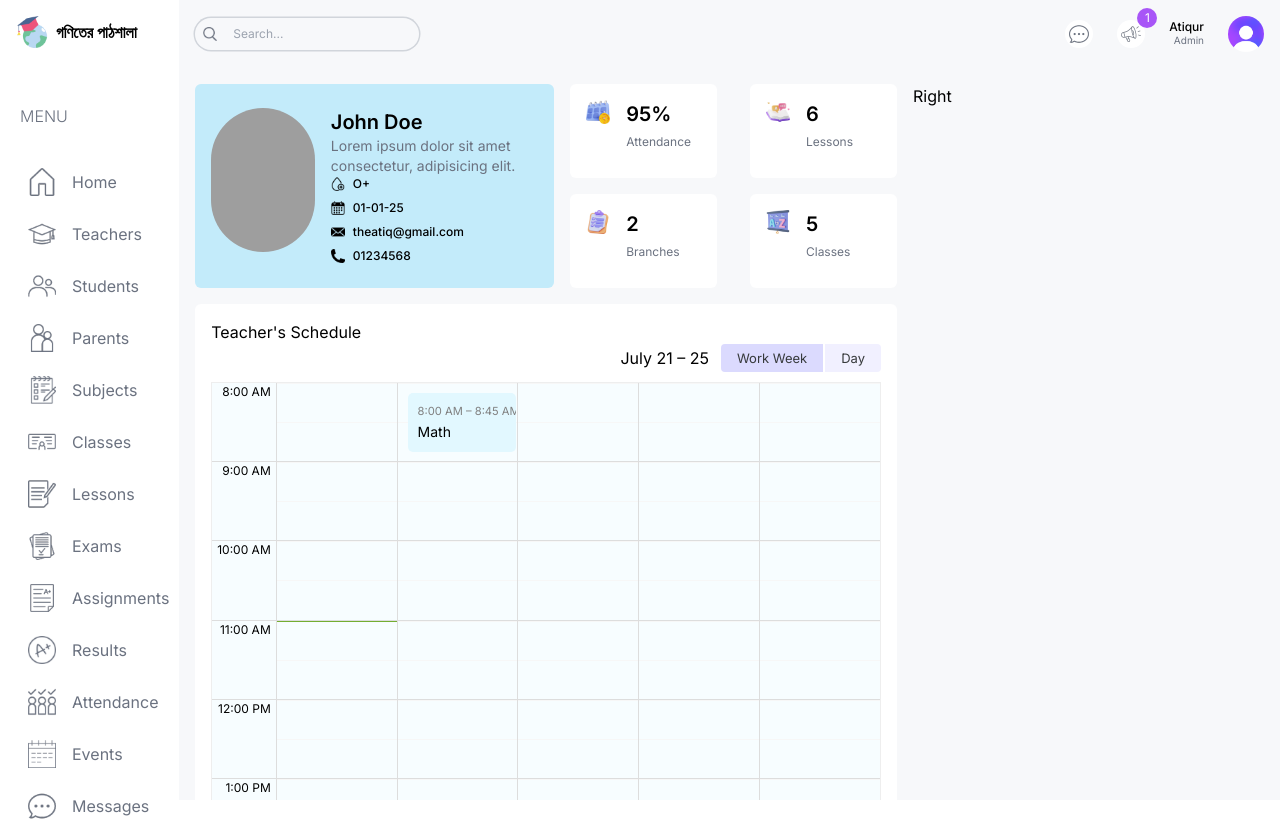
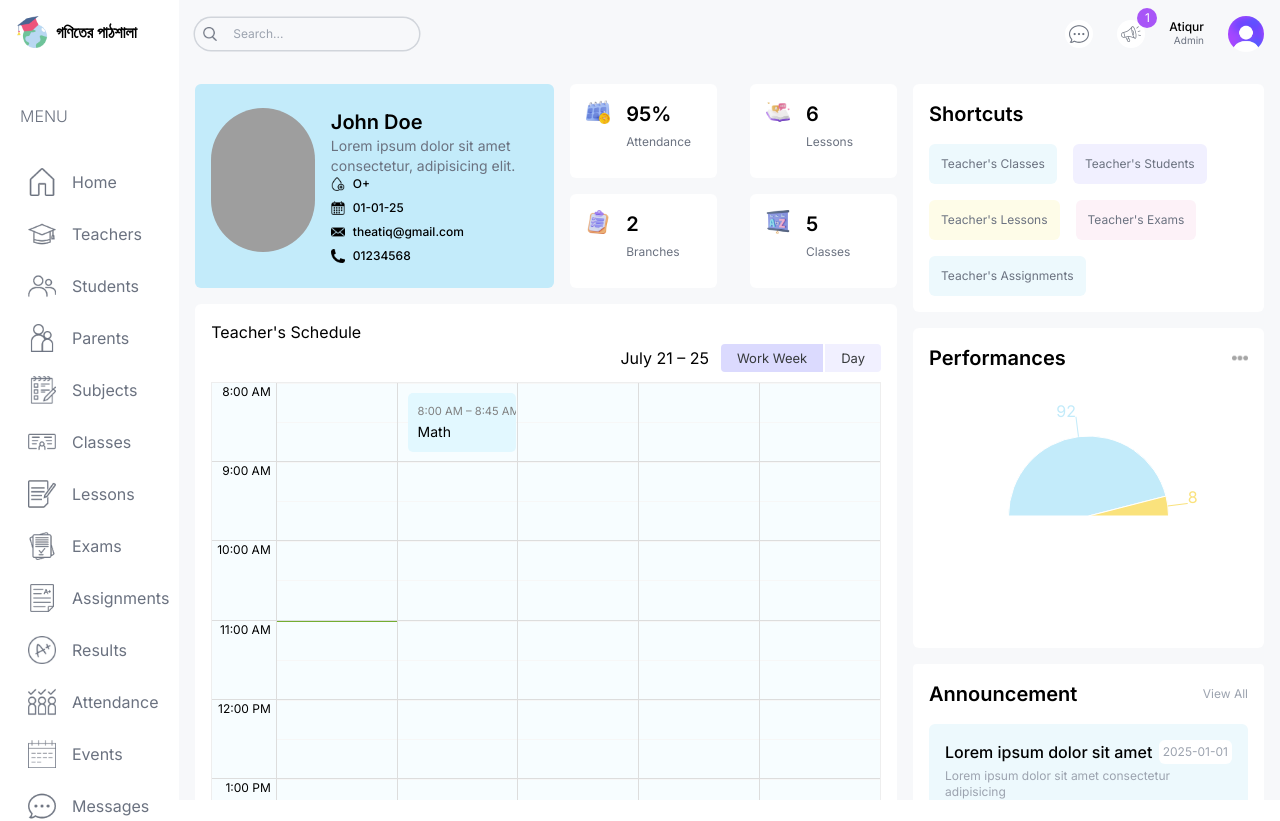
Before and after one commit to theatiq/goniter-pathshala, a Next.js app: page /list/teachers/1 in a window 1280 px wide. Shown: the top 821 px of the page. Built offline with nearby package versions, Linux system fonts and the light colour scheme; grey boxes are pictures that could not be loaded.

Commit message:
Teachers shortcuts, performance and announcement added

```diff
--- a/src/app/(dashboard)/list/teachers/[id]/page.tsx
+++ b/src/app/(dashboard)/list/teachers/[id]/page.tsx
@@ -1,5 +1,8 @@
+import Announcement from "@/components/Announcement";
 import BigCalendar from "@/components/BigCalendar";
+import Performance from "@/components/Performance";
 import Image from "next/image";
+import Link from "next/link";
 
 const SingleTeacherPage = () => {
   return (
@@ -113,7 +116,30 @@
         </div>
       </div>
       {/* Right */}
-      <div className="w-full xl:w-1/3">Right</div>
+      <div className="w-full xl:w-1/3 flex flex-col gap-4">
+        <div className="bg-white p-4 rounded-md">
+          <h1 className="text-xl font-semibold">Shortcuts</h1>
+          <div className="mt-4 flex flex-wrap gap-4 text-xs text-gray-500">
+            <Link className="p-3 rounded-md bg-lamaSkyLight" href={"/"}>
+              Teacher&apos;s Classes
+            </Link>
+            <Link className="p-3 rounded-md bg-lamaPurpleLight" href={"/"}>
+              Teacher&apos;s Students
+            </Link>
+            <Link className="p-3 rounded-md bg-lamaYellowLight" href={"/"}>
+              Teacher&apos;s Lessons
+            </Link>
+            <Link className="p-3 rounded-md bg-pink-50" href={"/"}>
+              Teacher&apos;s Exams
+            </Link>
+            <Link className="p-3 rounded-md bg-lamaSkyLight" href={"/"}>
+              Teacher&apos;s Assignments
+            </Link>
+          </div>
+        </div>
+        <Performance />
+        <Announcement />
+      </div>
     </div>
   );
 };
--- /dev/null
+++ b/src/components/Performance.tsx
@@ -0,0 +1,36 @@
+"use client";
+import Image from "next/image";
+import { Pie, PieChart, ResponsiveContainer } from "recharts";
+
+const data = [
+  { name: "Group A", value: 92, fill: "#C3EBFA" },
+  { name: "Group B", value: 8, fill: "#FAE27C" },
+];
+
+const Performance = () => {
+  return (
+    <div className="bg-white rounded-md p-4 h-80">
+      <div className="flex items-center justify-between">
+        <h1 className="text-xl font-semibold">Performances</h1>
+        <Image src={"/moreDark.png"} alt="" width={16} height={16} />
+      </div>
+      <ResponsiveContainer width="100%" height="100%">
+        <PieChart width={400} height={400}>
+          <Pie
+            dataKey="value"
+            startAngle={180}
+            endAngle={0}
+            data={data}
+            cx="50%"
+            cy="50%"
+            outerRadius={80}
+            fill="#8884d8"
+            label
+          />
+        </PieChart>
+      </ResponsiveContainer>
+    </div>
+  );
+};
+
+export default Performance;
```
